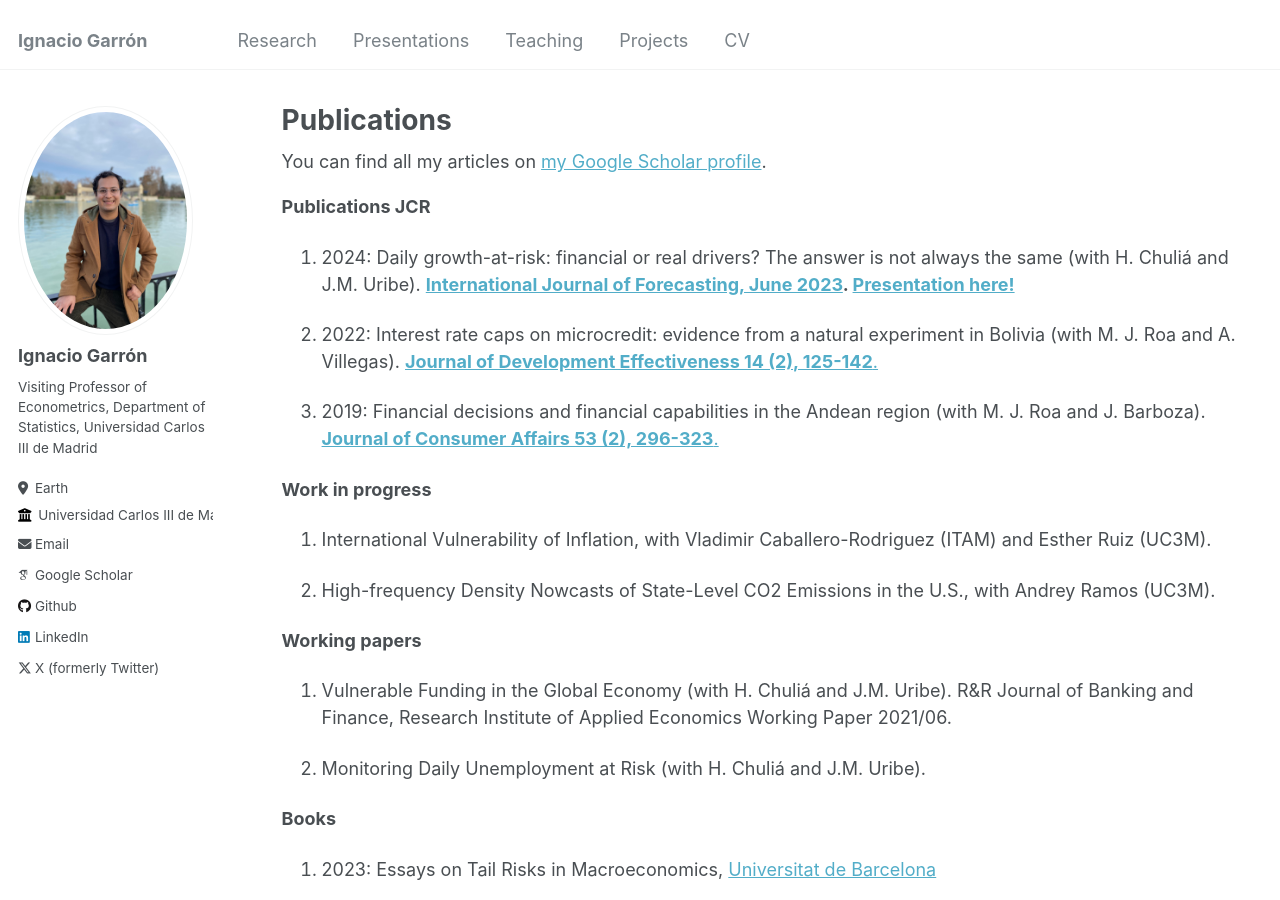
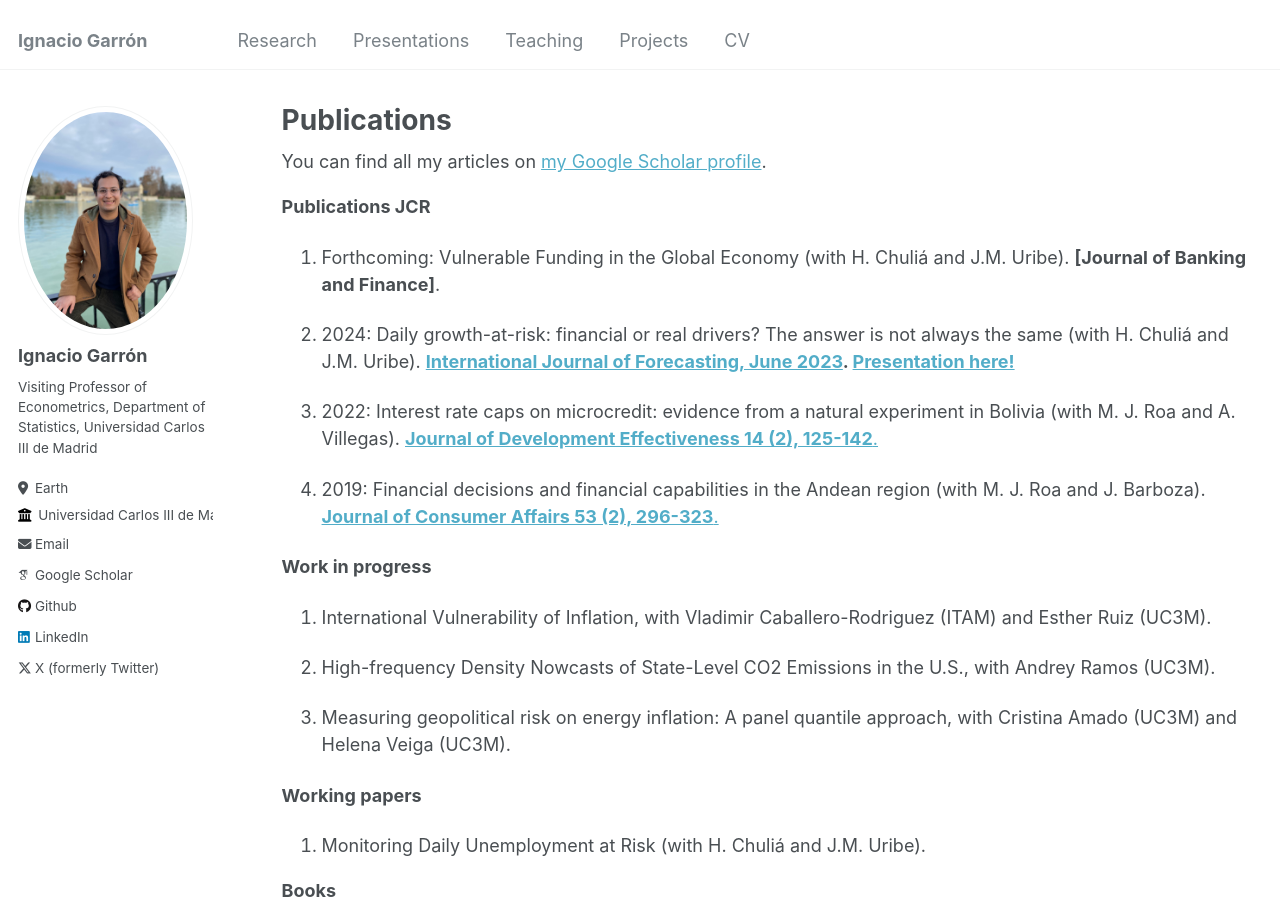
Before and after one commit to IgnacioGarron/IgnacioGarron.github.io, a Jekyll site: the page built from _pages/publications.md, in a window 1280 px wide and 900 px high. Built offline with Jekyll 4.4.1, drawn with Linux system fonts in a browser that asks for light colours; some web fonts are replaced.

Commit message:
Update publications.md

```diff
--- a/_pages/publications.md
+++ b/_pages/publications.md
@@ -12,6 +12,8 @@ author_profile: true
 
 **Publications JCR**
 
+1. Forthcoming: Vulnerable Funding in the Global Economy (with H. Chuliá and J.M. Uribe). **[Journal of Banking and Finance]**.
+
 1. 2024: Daily growth-at-risk: financial or real drivers? The answer is not always the same (with H. Chuliá and J.M. Uribe). **[International Journal of Forecasting, June 2023](https://www.sciencedirect.com/science/article/pii/S0169207023000511). [Presentation here!](/files/Chapter_2_presentation.pdf)**
 
 2. 2022: Interest rate caps on microcredit: evidence from a natural experiment in Bolivia (with M. J. Roa and A. Villegas). [**Journal of Development Effectiveness 14 (2), 125-142**.](https://www.tandfonline.com/doi/abs/10.1080/19439342.2021.1968934)
@@ -24,11 +26,11 @@ author_profile: true
 
 2. High-frequency Density Nowcasts of State-Level CO2 Emissions in the U.S., with Andrey Ramos (UC3M).
 
+3. Measuring geopolitical risk on energy inflation: A panel quantile approach, with Cristina Amado (UC3M) and Helena Veiga (UC3M).
+
 **Working papers**
 
-1. Vulnerable Funding in the Global Economy (with H. Chuliá and J.M. Uribe). R&R Journal of Banking and Finance, Research Institute of Applied Economics Working Paper 2021/06.
-
-2.  Monitoring Daily Unemployment at Risk (with H. Chuliá and J.M. Uribe).
+1.  Monitoring Daily Unemployment at Risk (with H. Chuliá and J.M. Uribe).
 
 
 **Books**
```
